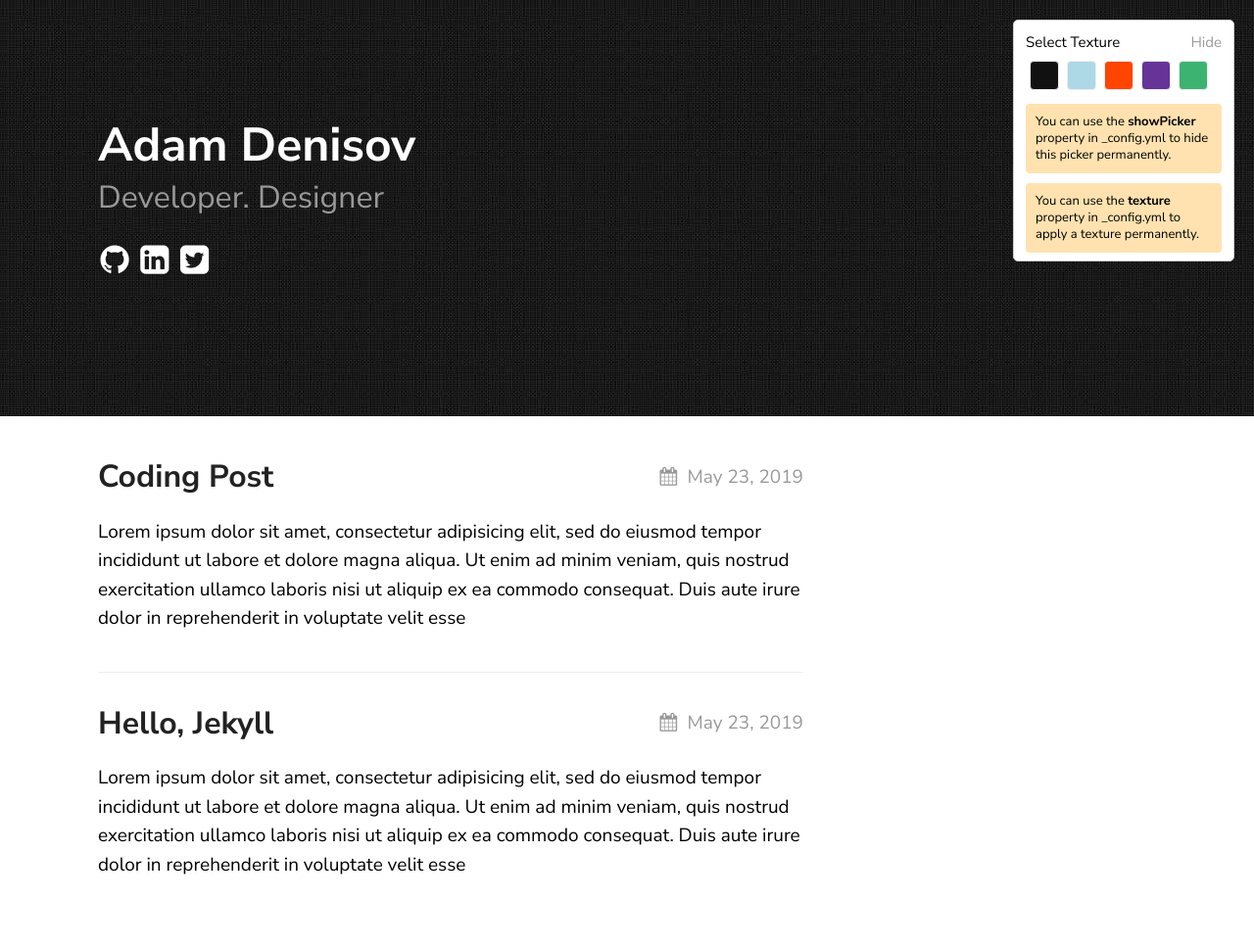
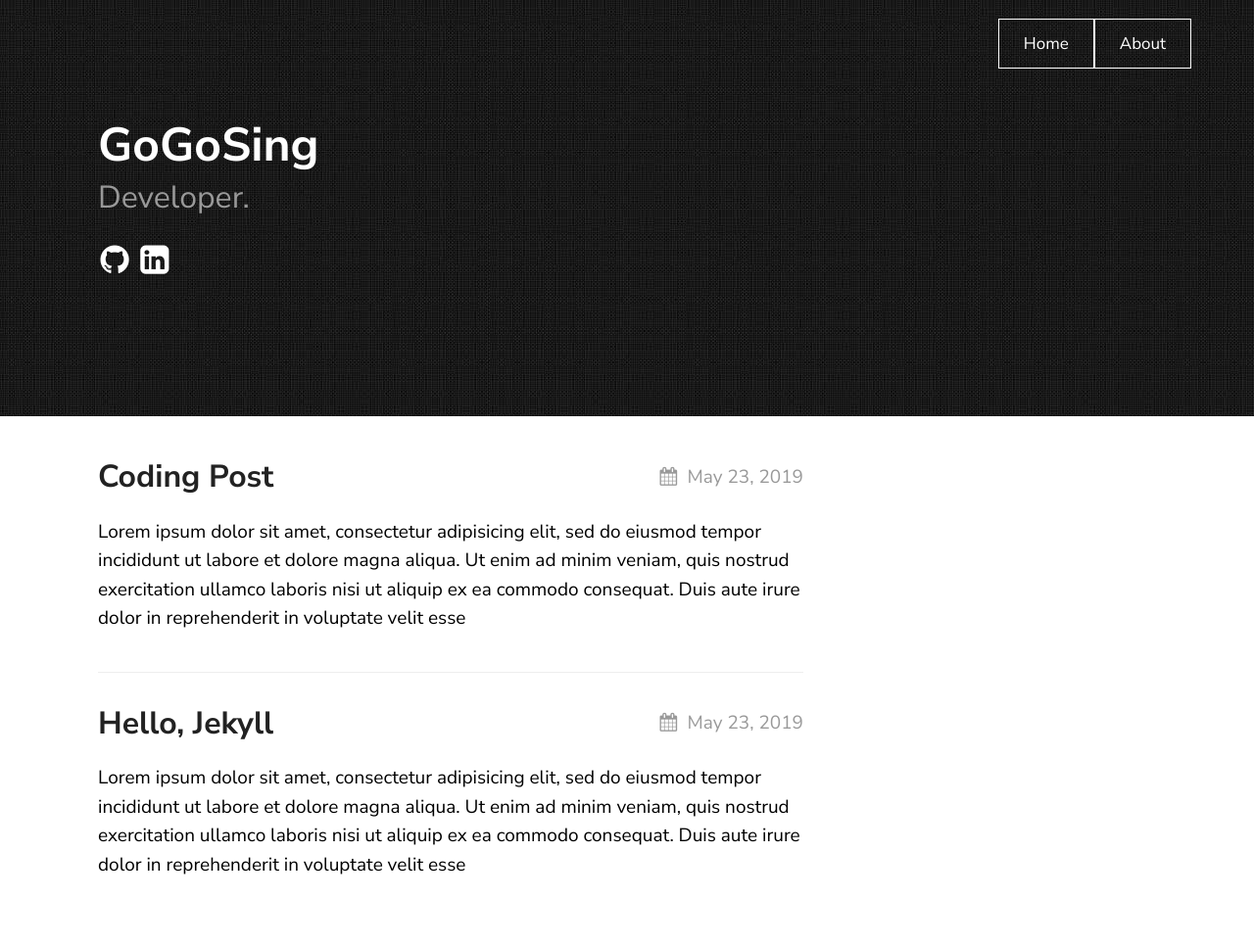
Before and after one commit to gogosing/gogosing.github.io, a Jekyll site: the page built from index.md, in a window 1280 px wide. Shown: the whole page at 98% size. Built offline with Jekyll 4.4.1, drawn with Linux system fonts in a browser that asks for light colours.

Commit message:
블로그 설정 변경

```diff
--- a/_config.yml
+++ b/_config.yml
@@ -15,17 +15,16 @@ sass:
 
 permalink: /posts/:title/
 texture:
-  title: Adam Denisov
-  tagline: Developer. Designer
+  title: GoGoSing
+  tagline: Developer.
   date_format: "%b %-d, %Y"
   style: black
-  showNav: false
-  showPicker: true
+  showNav: true
+  showPicker: false
 
   # generate social links in footer
   social_links:
-    twitter: thelehhman
-    github:  thelehhman
+    github:  gogosing
     linkedIn: in/thelehhman
     rss: rss
 
```
